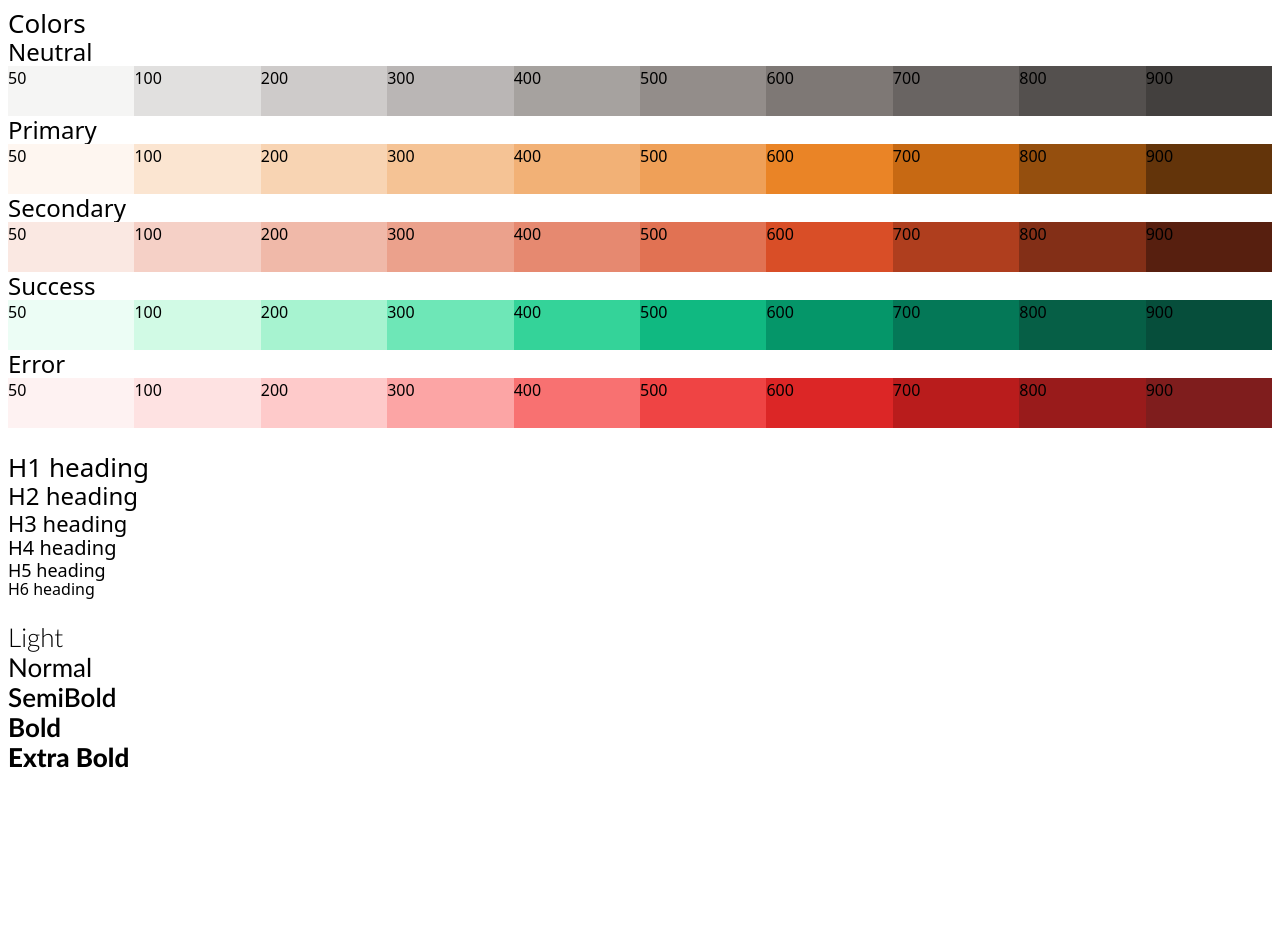
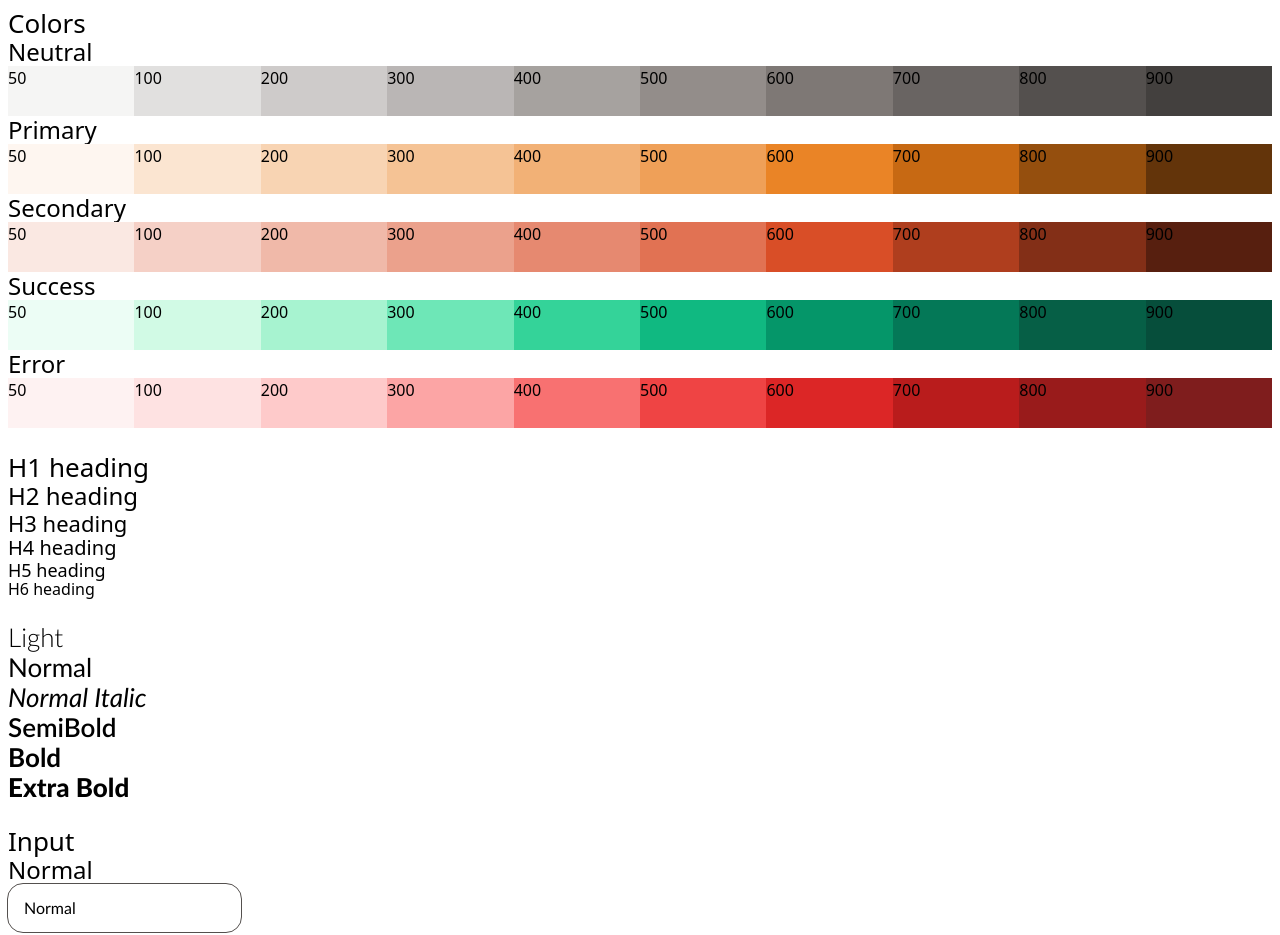
Before and after one commit to Icarus1223/Creato-Nextjs, a Next.js app: page / in a window 1280 px wide. Shown: the top 935 px of the page. Before the commit the page ends 800 px from the top, so only its background shows below. Built offline with nearby package versions, Linux system fonts and the light colour scheme.

Commit message:
input style

```diff
--- a/pages/_app.tsx
+++ b/pages/_app.tsx
@@ -4,8 +4,8 @@ import '../styles/globals.css'
 
 export default function App({ Component, pageProps }: AppProps) {
   return (
-    <ThemeProvider enableSystem={true} attribute="class">
+    // <ThemeProvider enableSystem={true} attribute="class">
       <Component {...pageProps} />
-    </ThemeProvider>
+    // </ThemeProvider>
   )
 }
--- a/pages/index.tsx
+++ b/pages/index.tsx
@@ -77,148 +77,16 @@ export default function Home() {
       <br />
       <h1 className="font-light">Light</h1>
       <h1 className="font-normal">Normal</h1>
+      <h1 className="font-normalitalic">Normal Italic</h1>
       <h1 className="font-semibold">SemiBold</h1>
       <h1 className="font-bold">Bold</h1>
       <h1 className="font-extrabold">Extra Bold</h1>
-      {/* <h1>Buttons</h1>
-      <h2>Primary</h2>
-      <div className="flex">
-        <Button
-          color="primary"
-          text="Primary Rounded Fill"
-          rounded="rounded"
-          handleClick={() => { console.log("Primary Rounded Fill") }}
-        />
-        <Button
-          color="primary"
-          text="Primary Pill Fill"
-          rounded="pill"
-          handleClick={() => { console.log("Primary Pill Fill") }}
-        />
-        <Button
-          color="primary"
-          text="Primary Rounded Outline"
-          rounded="rounded"
-          outlined
-          handleClick={() => { console.log("Primary Rounded Outline") }}
-        />
-        <Button
-          color="primary"
-          text="Primary Pill Outline"
-          rounded="pill"
-          outlined
-          handleClick={() => { console.log("Primary Rounded Fill") }}
-        />
-        <Button
-          text="Disable Rouned Fill"
-          rounded="rounded"
-          disabled
-          handleClick={() => { console.log("Primary Rounded Fill") }}
-        />
-        <Button
-          text="Disable Pill Outline"
-          rounded="pill"
-          disabled
-        />
-      </div>
-      <h2>Secondary</h2>
-      <div className="flex">
-        <Button
-          color="secondary"
-          text="Secondary Rounded Fill"
-          rounded="rounded"
-        />
-        <Button
-          color="secondary"
-          text="Secondary Pill Fill"
-          rounded="pill"
-        />
-        <Button
-          color="secondary"
-          text="Secondary Rounded Fill"
-          rounded="rounded"
-          outlined
-        />
-        <Button
-          color="secondary"
-          text="Secondary Pill Outline"
-          rounded="pill"
-          outlined
-        />
-        <Button
-          color="secondary"
-          rounded="pill"
-          outlined
-          icon="close"
-        />
-        <Button
-          text="primary"
-          color="secondary"
-          rounded="pill"
-          outlined
-          icon="close"
-        />
-        <Button
-          text="primary"
-          width="300px"
-          color="secondary"
-          rounded="rounded"
-          icon="close"
-        />
-      </div>
       <br />
-      <h1>Container</h1>
-      <h2>Primary</h2>
-      <div className="flex">
-        <Container
-          color="primary"
-          text="Primary Rounded Fill"
-        />
-        <Container
-          color="primary"
-          text="Primary Rounded Fill"
-          icon="close"
-        />
-         <Container
-          color="primary"
-          text="Primary Rounded Fill"
-          outlined
-        />
-        <Container
-          color="primary"
-          text="Primary Rounded Fill"
-          outlined
-          icon="close"
-        />
-        <Container
-          disabled
-          text="Primary Rounded Fill"
-          icon="close"
-        />
-      </div>
-      <h2>Secondary</h2>
-      <div className="flex">
-      <Container
-          color="secondary"
-          text="Primary Rounded Fill"
-        />
-        <Container
-          color="secondary"
-          text="Primary Rounded Fill"
-          icon="close"
-        />
-         <Container
-          color="secondary"
-          text="Primary Rounded Fill"
-          outlined
-        />
-        <Container
-          color="secondary"
-          text="Primary Rounded Fill"
-          outlined
-          icon="close"
-        />
-      </div> */}
+      <h1>Input</h1>
+      <h2>Normal</h2>
+      <input type="text" defaultValue="Normal" />
+      <h2>Placeholder</h2>
+      <input type="text" placeholder="Placeholder" />
     </div>
   );
 }
--- a/styles/globals.css
+++ b/styles/globals.css
@@ -10,6 +10,11 @@
 @font-face {
     font-family: 'Lato-normal';
     src: url('./../src/fonts/lato/Lato-Regular.ttf');
+}
+
+@font-face {
+    font-family: 'Lato-normal-italic';
+    src: url("./../src/fonts//lato//Lato-Italic.ttf")
 }
 
 @font-face {
@@ -54,3 +59,31 @@ h6 {
 button {
     @apply p-4
 }
+
+input[type="text"] {
+    @apply outline outline-1 outline-neutral-800 bg-white rounded-[15px] px-4 py-[15px] font-normal text-sm
+}
+
+input[type="text"]::placeholder {
+    @apply font-normalitalic text-neutral-800
+}
+
+input[type="text"]:hover {
+    @apply outline-primary-500 text-primary-500
+}
+
+input[type="text"]:hover::placeholder {
+    @apply text-primary-500
+}
+
+input[type="text"]:focus {
+    @apply outline-neutral-800 text-neutral-800
+}
+
+input[type="text"]:focus::placeholder {
+    color: transparent;
+}
+
+input[type="text"]:disabled {
+
+}
--- a/tailwind.config.js
+++ b/tailwind.config.js
@@ -88,6 +88,7 @@ module.exports = {
     fontFamily: {
       'light': ['Lato-light'],
       'normal': ['Lato-normal'],
+      'normalitalic': ['Lato-normal-italic'],
       'semibold': ['Lato-semibold'],
       'bold': ['Lato-bold'],
       'extrabold': ['Lato-extrabold']
```
